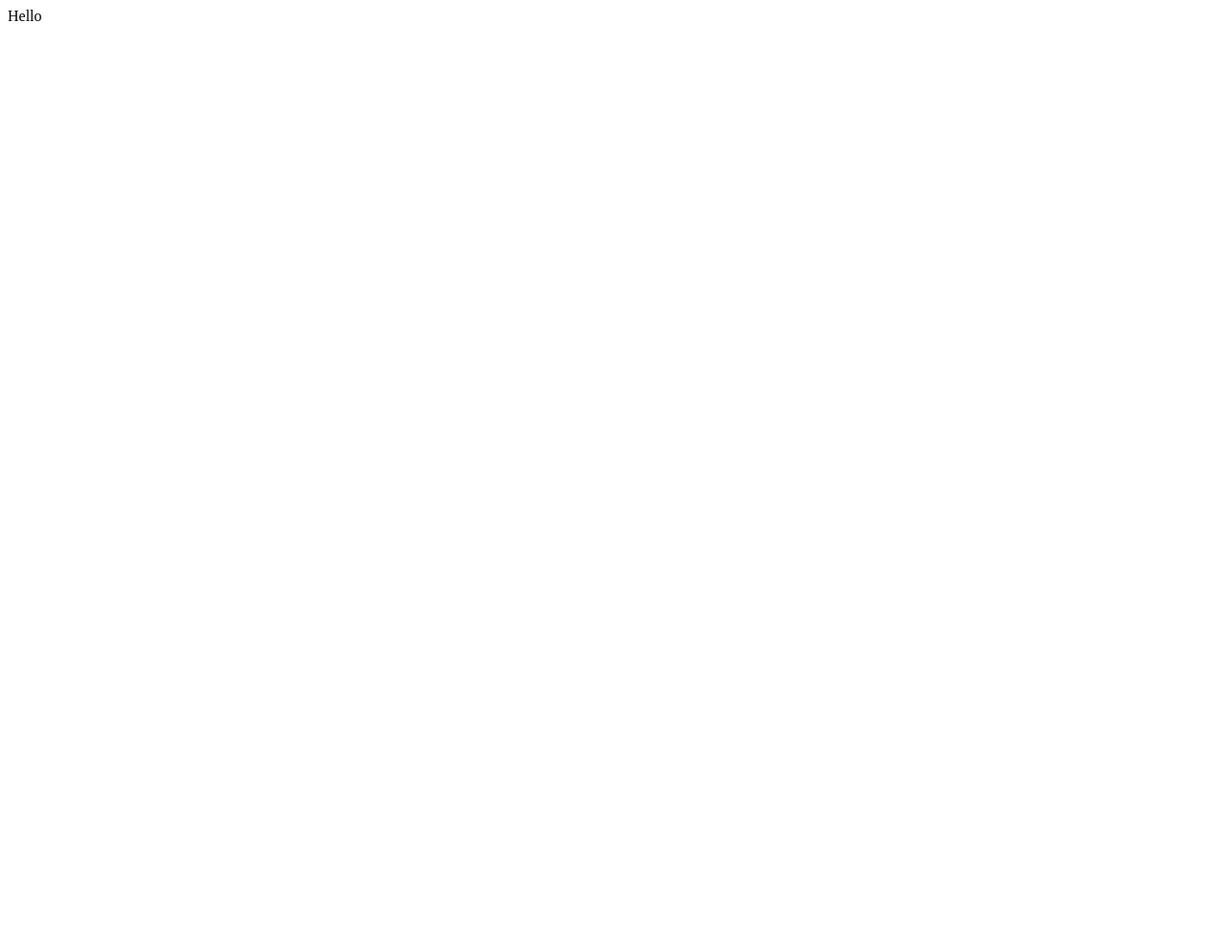
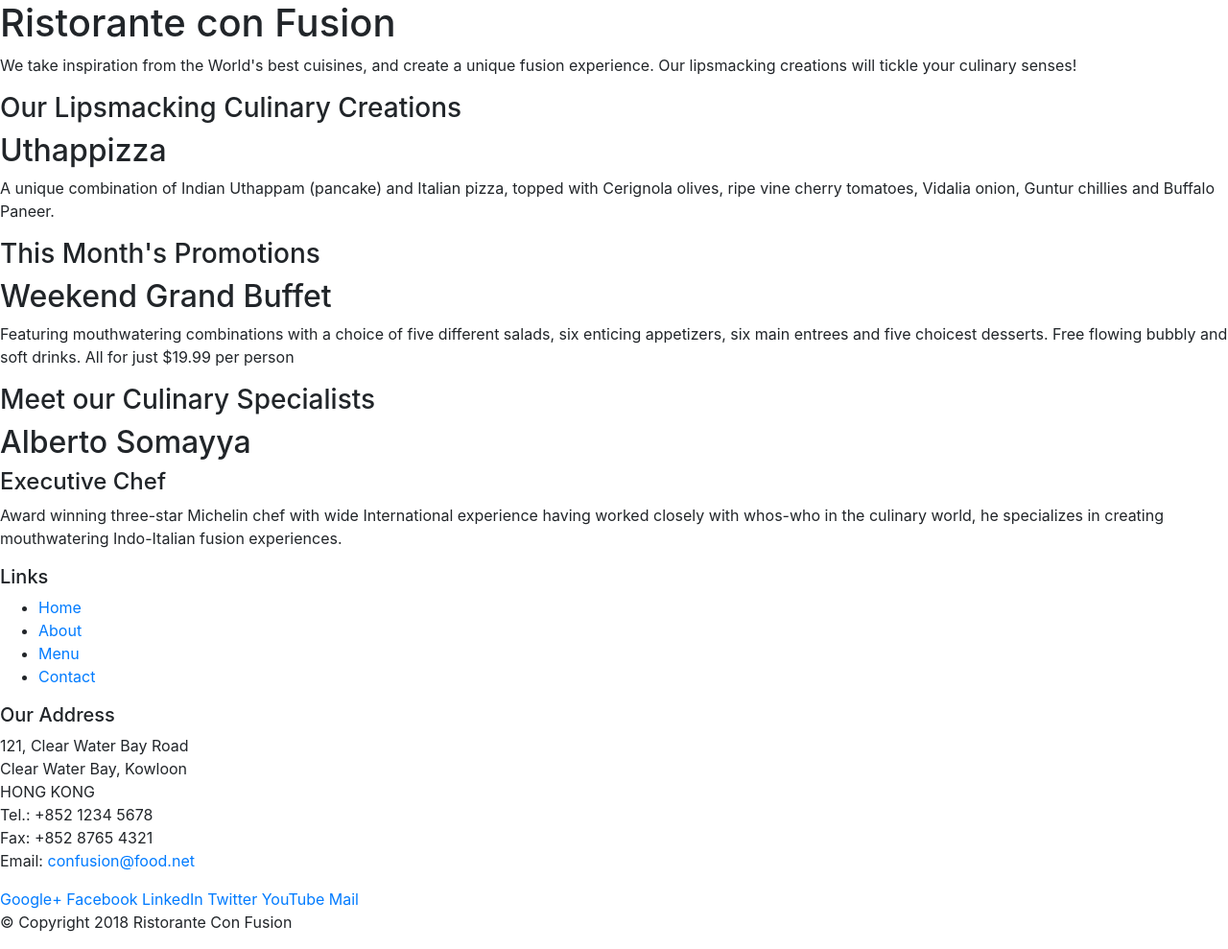
Before and after one commit to brthngnsh/Bootstrap-Coursera, a website: page index.html in a window 1280 px wide. Shown: the whole page at 96% size. Before the commit the page ends 800 px from the top, so only its background shows below. Drawn offline with nearby package versions, Linux system fonts and the light colour scheme.

Commit message:
repacked with Confusion folder

```diff
--- a/index.html
+++ b/index.html
@@ -1,21 +1,103 @@
 <!DOCTYPE html>
-<!--[if lt IE 7]>      <html class="no-js lt-ie9 lt-ie8 lt-ie7"> <![endif]-->
-<!--[if IE 7]>         <html class="no-js lt-ie9 lt-ie8"> <![endif]-->
-<!--[if IE 8]>         <html class="no-js lt-ie9"> <![endif]-->
-<!--[if gt IE 8]><!--> <html class="no-js"> <!--<![endif]-->
+<html lang="en">
     <head>
         <meta charset="utf-8">
         <meta http-equiv="X-UA-Compatible" content="IE=edge">
-        <title>test</title>
-        <meta name="description" content="">
-        <meta name="viewport" content="width=device-width, initial-scale=1">
-        <link rel="stylesheet" href="">
+        <title>Ristorante Con Fusion</title>
+        <meta name="viewport" content="width=device-width, initial-scale=1, shrink-to-fit=no">
+        <link rel="stylesheet" href="node_modules/bootstrap/dist/css/bootstrap.min.css">
     </head>
-    <body>
-        <!--[if lt IE 7]>
-            <p class="browsehappy">You are using an <strong>outdated</strong> browser. Please <a href="#">upgrade your browser</a> to improve your experience.</p>
-        <![endif]-->
-        <head>Hello</head>
-        <script src="" async defer></script>
+    <header>
+        <div>
+            <div>
+                <div>
+                    <h1>Ristorante con Fusion</h1>
+                    <p>We take inspiration from the World's best cuisines, and create a unique fusion experience. Our lipsmacking creations will tickle your culinary senses!</p>
+                </div>
+                <div>
+                </div>
+            </div>
+        </div>
+    </header>
+
+    <div>
+        <div>
+            <div>
+                <h3>Our Lipsmacking Culinary Creations</h3>
+            </div>
+            <div>
+                <h2>Uthappizza</h2>
+                <p>A unique combination of Indian Uthappam (pancake) and Italian pizza, topped with Cerignola olives, ripe vine cherry tomatoes, Vidalia onion, Guntur chillies and Buffalo Paneer.</p>
+            </div>
+        </div>
+
+
+        <div>
+            <div>
+                <h3>This Month's Promotions</h3>
+            </div>
+            <div>
+                <h2>Weekend Grand Buffet</h2>
+                <p>Featuring mouthwatering combinations with a choice of five different salads, six enticing appetizers, six main entrees and five choicest desserts. Free flowing bubbly and soft drinks. All for just $19.99 per person </p>
+            </div>
+        </div>
+
+        <div>
+            <div>
+                <h3>Meet our Culinary Specialists</h3>
+            </div>
+            <div>
+                <h2>Alberto Somayya</h2>
+                <h4>Executive Chef</h4>
+                <p>Award winning three-star Michelin chef with wide International experience having worked closely with whos-who in the culinary world, he specializes in creating mouthwatering Indo-Italian fusion experiences. </p>
+            </div>
+        </div>
+    </div>
+
+    <footer>
+        <div>
+            <div>
+                <div>
+                    <h5>Links</h5>
+                    <ul>
+                        <li><a href="#">Home</a></li>
+                        <li><a href="#">About</a></li>
+                        <li><a href="#">Menu</a></li>
+                        <li><a href="#">Contact</a></li>
+                    </ul>
+                </div>
+                <div>
+                    <h5>Our Address</h5>
+                    <address>
+		              121, Clear Water Bay Road<br>
+		              Clear Water Bay, Kowloon<br>
+		              HONG KONG<br>
+		              Tel.: +852 1234 5678<br>
+		              Fax: +852 8765 4321<br>
+		              Email: <a href="mailto:confusion@food.net">confusion@food.net</a>
+		           </address>
+                </div>
+                <div>
+                    <div>
+                        <a href="http://google.com/+">Google+</a>
+                        <a href="http://www.facebook.com/profile.php?id=">Facebook</a>
+                        <a href="http://www.linkedin.com/in/">LinkedIn</a>
+                        <a href="http://twitter.com/">Twitter</a>
+                        <a href="http://youtube.com/">YouTube</a>
+                        <a href="mailto:">Mail</a>
+                    </div>
+                </div>
+           </div>
+           <div>
+                <div>
+                    <p>© Copyright 2018 Ristorante Con Fusion</p>
+                </div>
+           </div>
+        </div>
+    </footer>
+
+        <script src="node_modules/jquery/dist/jquery.slim.min.js"></script>
+        <script src="node_modules/popper.js/dist/umd/popper.min.js"></script>
+        <script src="node_modules/bootstrap/dist/js/bootstrap.min.js"></script>
     </body>
 </html>
```
Also changed, not shown: package.json (+9 -4 lines), 1 other file.
